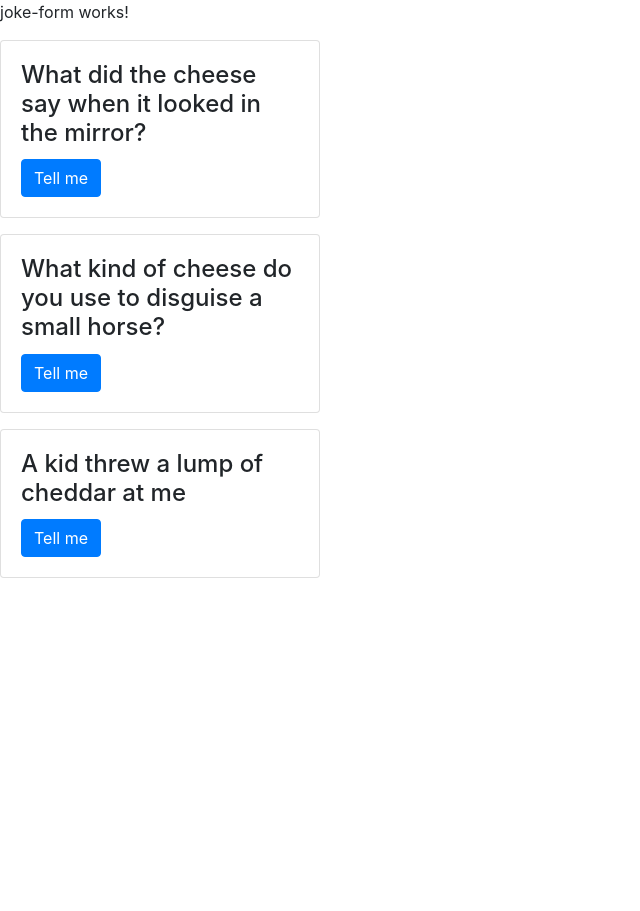
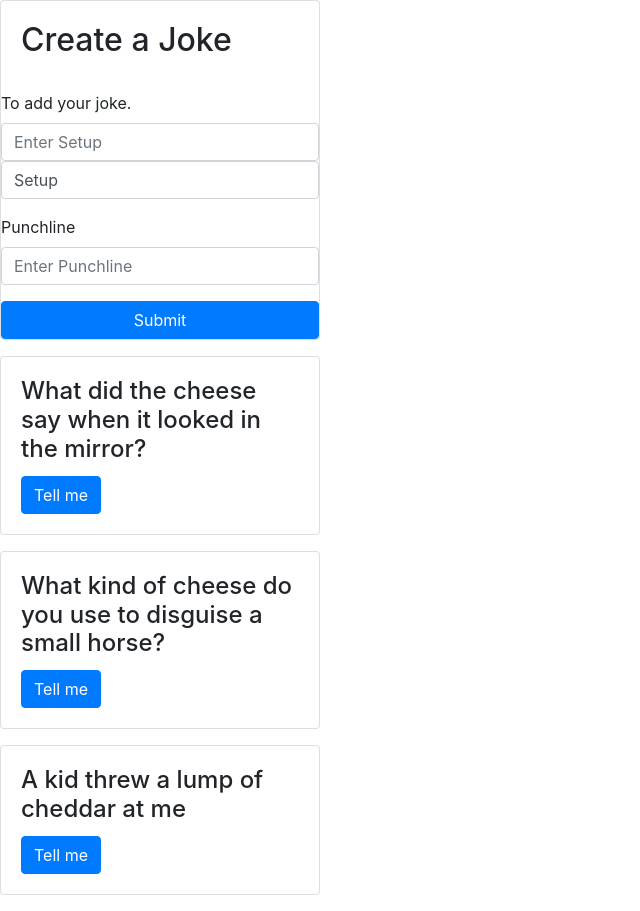
Before and after one commit to jennyplx/JYngrep, an Angular app: page / in a window 1280 px wide. Shown: the whole page, without its empty margins (0-640 px from the left). Before the commit the page ends 800 px from the top, so only its background shows below. Built offline with nearby package versions, Linux system fonts and the light colour scheme.

Commit message:
chapter 8

```diff
--- a/src/app/joke-form/joke-form.component.html
+++ b/src/app/joke-form/joke-form.component.html
@@ -1,3 +1,15 @@
-<p>
-  joke-form works!
-</p>
+<div class="card mb-3" style="width: 320px;">
+  <div class="card-body">
+   <h2 class="card-title">Create a Joke</h2>
+  </div>
+  <div class="form-group">
+    <label for="inputSetup1">To add your joke.</label>
+    <input type="text" class="form-control" id="inputSetup1" placeholder="Enter Setup" #setup>
+    <small id="inputSetup" class="form-control">Setup</small>
+  </div>
+  <div class="form-group">
+    <label for="inputPunchline1">Punchline</label>
+    <input type="text" class="form-control" id="inputPunchline1" placeholder="Enter Punchline" #punchline>
+  </div>
+  <button (click)="createJoke(setup.value, punchline.value)" type="submit" class="btn btn-primary">Submit</button>
+</div>
--- a/src/app/joke-form/joke-form.component.ts
+++ b/src/app/joke-form/joke-form.component.ts
@@ -1,4 +1,5 @@
-import { Component, OnInit } from '@angular/core';
+import { Component, OnInit, Output, EventEmitter } from '@angular/core';
+import { Joke } from '../joke/joke.component';
 
 @Component({
   selector: 'app-joke-form',
@@ -7,9 +8,14 @@ import { Component, OnInit } from '@angular/core';
 })
 export class JokeFormComponent implements OnInit {
 
+  @Output() jokeCreated= new EventEmitter();
   constructor() { }
 
   ngOnInit() {
   }
 
+  createJoke(setup: string, punchline:string) {
+    this.jokeCreated.emit(new Joke(setup, punchline));
+  }
+
 }
--- a/src/app/joke-list/joke-list.component.html
+++ b/src/app/joke-list/joke-list.component.html
@@ -1,2 +1,2 @@
-<app-joke-form></app-joke-form>
+<app-joke-form (jokeCreated)="addJoke($event)"></app-joke-form>
 <app-joke *ngFor="let j of jokes" [joke]="j"></app-joke>
--- a/src/app/joke-list/joke-list.component.ts
+++ b/src/app/joke-list/joke-list.component.ts
@@ -24,4 +24,8 @@ export class JokeListComponent implements OnInit {
   ngOnInit() {
   }
 
+  addJoke(joke)
+  {
+    this.jokes.unshift(joke);
+  }
 }
```
